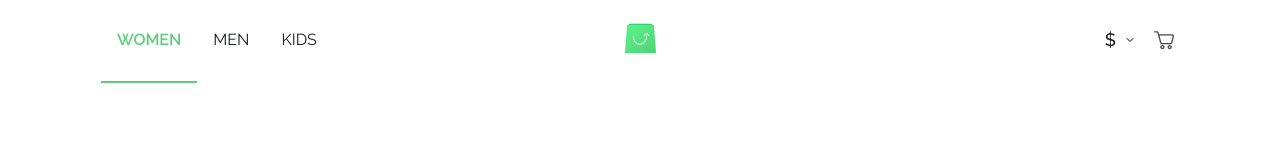
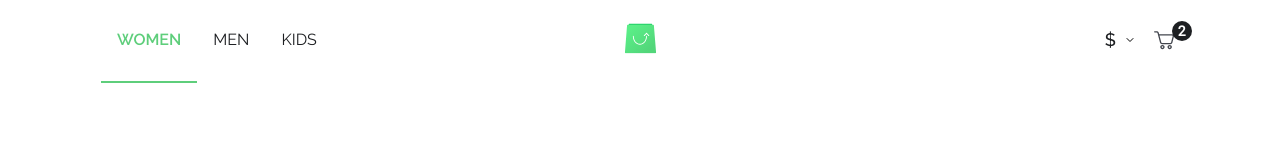
Before and after one commit to caiolv/online-clothing-store, a React (Create React App) app: page / in a window 1280 px wide. Shown: the top 160 px of the page. Built offline with nearby package versions, Linux system fonts and the light colour scheme.

Commit message:
add: cart count

```diff
--- a/src/components/Header.tsx
+++ b/src/components/Header.tsx
@@ -35,13 +35,18 @@ export default class Header extends Component<{}, CartMenu> {
                     </button>
                     <button onClick={this.toggleCart}>
                         <img src={cart} alt="Cart" />
+                        <span>2</span>
                     </button>
                     <CartWindow isOpen={this.state.cartMenuOpened} />
                 </div>
                 <div
                     id="overlay"
                     onClick={this.toggleCart}
-                    className={this.state.cartMenuOpened ? "visible" : "hidden"}
+                    className={
+                        this.state.cartMenuOpened
+                            ? "visible one-opacity"
+                            : "hidden zero-opacity"
+                    }
                 />
             </div>
         )
--- a/src/styles/abstracts/helpers.scss
+++ b/src/styles/abstracts/helpers.scss
@@ -6,9 +6,9 @@
 }
 
 .zero-opacity {
-    opacity: 0;
+    opacity: 0 !important;
 }
 
 .one-opacity {
-    opacity: 1;
+    opacity: 1 !important;
 }
--- a/src/styles/base/base.scss
+++ b/src/styles/base/base.scss
@@ -11,11 +11,12 @@
 
 body {
     background: #fff;
-    color: #1D1F22;
+    color: $dark-gray;
 }
 
 body, input, button {
     font: 400 16px 'Raleway', sans-serif;
+    color: $dark-gray;
 }
 
 button {
@@ -34,7 +35,7 @@ section {
     margin: 80px auto 0;
 }
 
-[disabled] {
-    opacity: 0.6;
-    cursor: not-allowed;
-}
+// [disabled] {
+//     opacity: 0.6;
+//     cursor: not-allowed;
+// }
--- a/src/styles/components/cart-window.scss
+++ b/src/styles/components/cart-window.scss
@@ -4,7 +4,7 @@
     width: 325px;
     padding: 16px;
     z-index: 10;
-    transition: visibility 0.2s, opacity 0.2s ease-in-out;
+    transition: visibility 0.2s, opacity 0.2s ease;
 
     top: 80px;
     right: 87px;
--- a/src/styles/components/header.scss
+++ b/src/styles/components/header.scss
@@ -45,13 +45,30 @@
             font-size: 1.125rem;
             font-weight: 500;
             line-height: 1.6;
-            padding: 0px 5px;
+            margin: 0px 5px;
             align-items: center;
+            position: relative;
 
             img {
                 height: 100%;
                 width: 100%;
                 margin-left: 10px;
+            }
+
+            span {
+                position: absolute;
+                left: 92.5%;
+                right: 6.11%;
+                bottom: 43.75%;
+                font: 700 0.875rem 'Roboto', sans-serif;
+                background: $dark-gray;
+                color: $white;
+                width: 20px;
+                height: 20px;
+                border-radius: 50%;
+                display: flex;
+                align-items: center;
+                justify-content: center;
             }
         }
     }
@@ -66,7 +83,9 @@
         right: 0;
         bottom: 0;
         background: rgba(57, 55, 72, 0.22);
+        opacity: 0;
         z-index: 2;
+        transition: visibility 0.2s, opacity 0.2s ease;
 
     }
 }
```
Also changed, not shown: src/components/CartWindow.tsx (+4 -3 lines).
